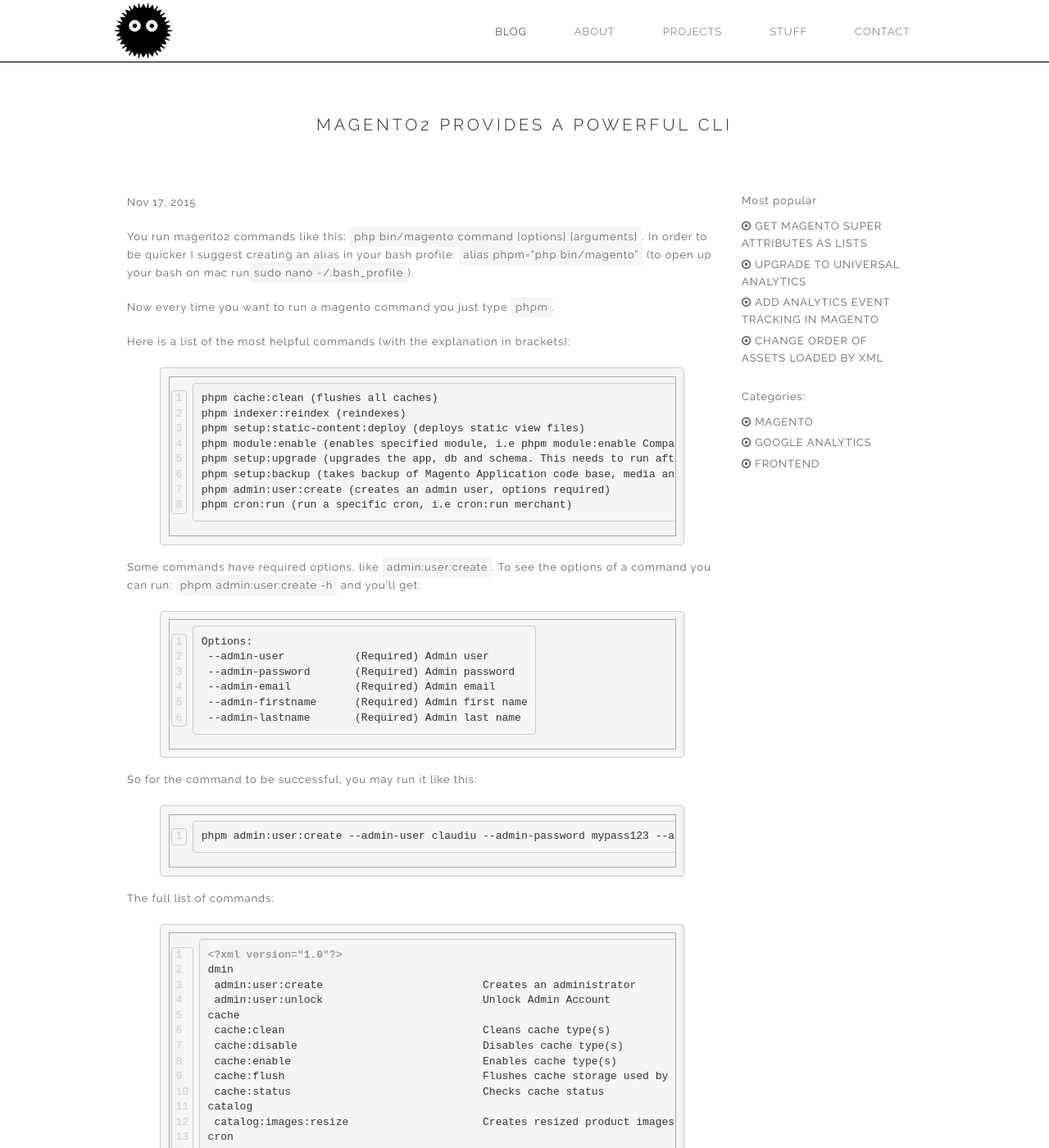
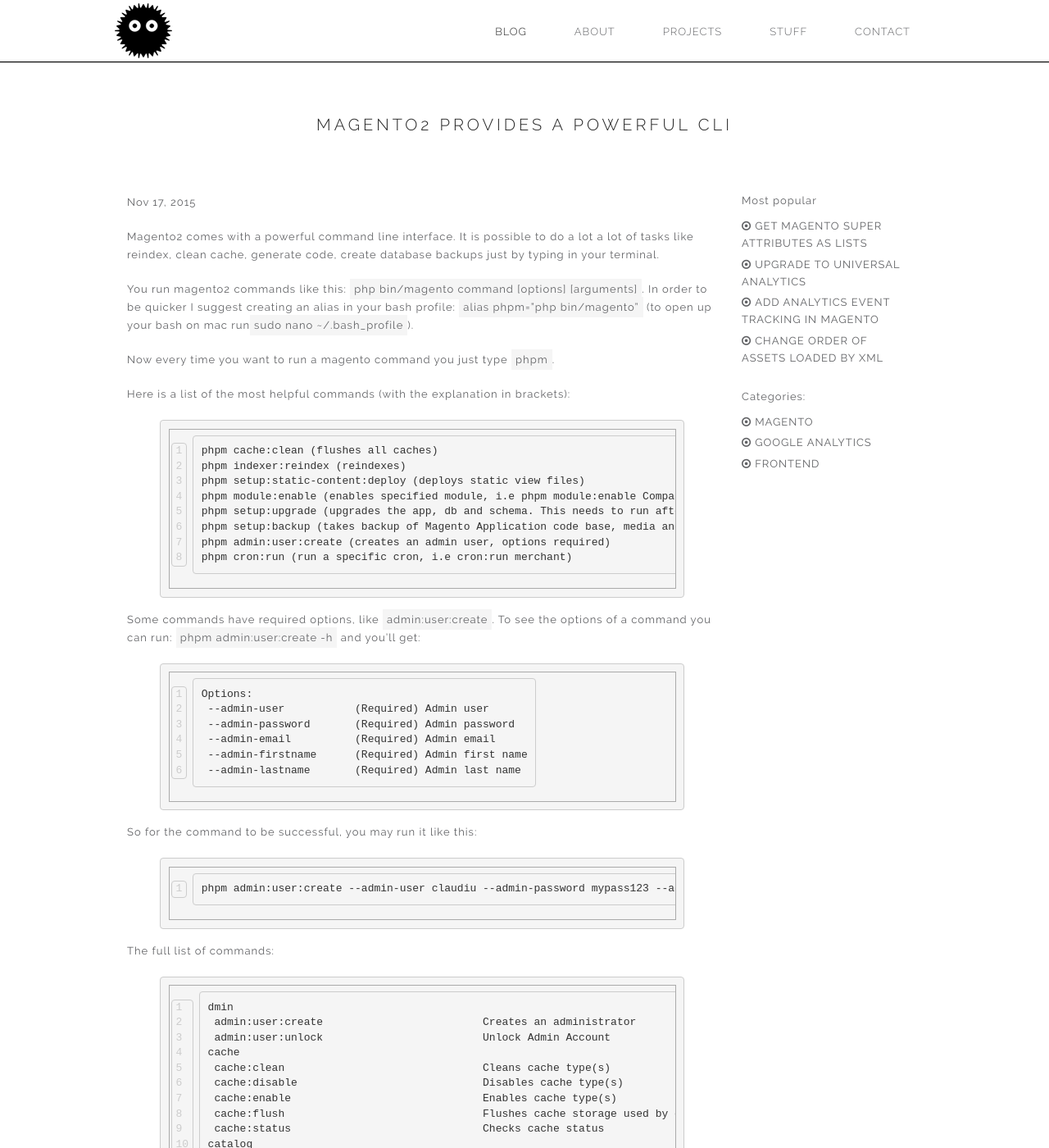
Before and after one commit to ClaudiuCreanga/ClaudiuCreanga.github.io, a Jekyll site: the page built from _posts/2015-07-30-magento2-command-line-tool.markdown, in a window 1280 px wide and 1400 px high. Shown: the whole window at 82% size. Built offline with Jekyll 4.4.1, drawn with Linux system fonts in a browser that asks for light colours; nearby versions of some CDN libraries; comment, search, counter and statistics services are not loaded; some of the changed text lies outside the part shown.

Commit message:
new post

```diff
--- a/_posts/2015-07-30-magento2-command-line-tool.markdown
+++ b/_posts/2015-07-30-magento2-command-line-tool.markdown
@@ -5,6 +5,8 @@
 categories: magento
 description: "Magento2 comes with a powerful command line interface. It is possible to do a lot a lot of tasks like reindex, clean cache, generate code, create database backups just by typing in your terminal"
 ---
+Magento2 comes with a powerful command line interface. It is possible to do a lot a lot of tasks like reindex, clean cache, generate code, create database backups just by typing in your terminal.
+
 You run magento2 commands like this: <span class="code">php bin/magento command [options] [arguments]</span>. In order to be quicker I suggest creating an alias in your bash profile: <span class="code">alias phpm="php bin/magento"</span> (to open up your bash on mac run<span class="code">sudo nano ~/.bash_profile</span>).
 
 Now every time you want to run a magento command you just type <span class="code">phpm</span>.
@@ -39,7 +41,6 @@
 
 The full list of commands:
 {% highlight xml linenos %}
-<?xml version="1.0"?>
 dmin
  admin:user:create                         Creates an administrator
  admin:user:unlock                         Unlock Admin Account
```
